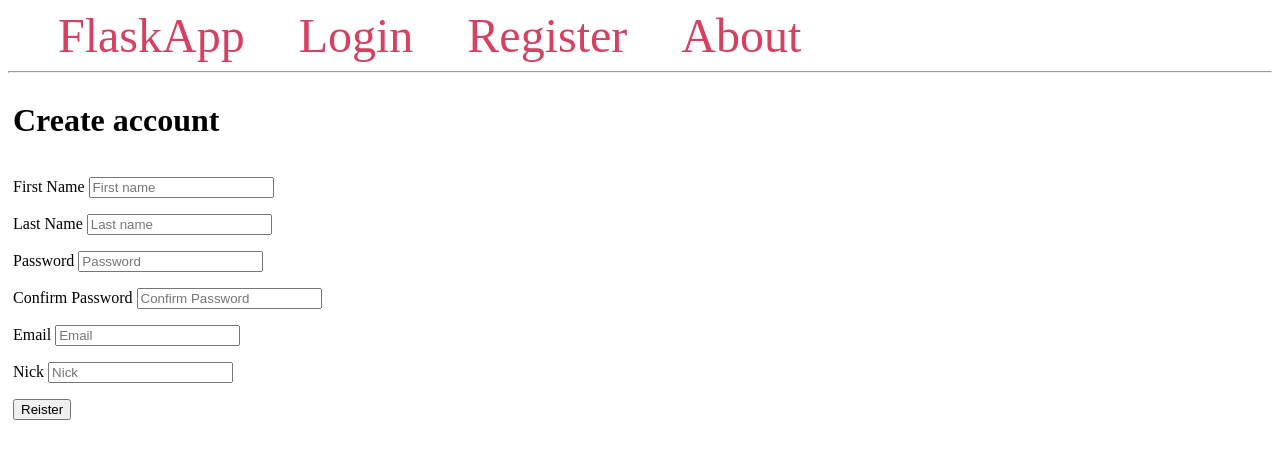
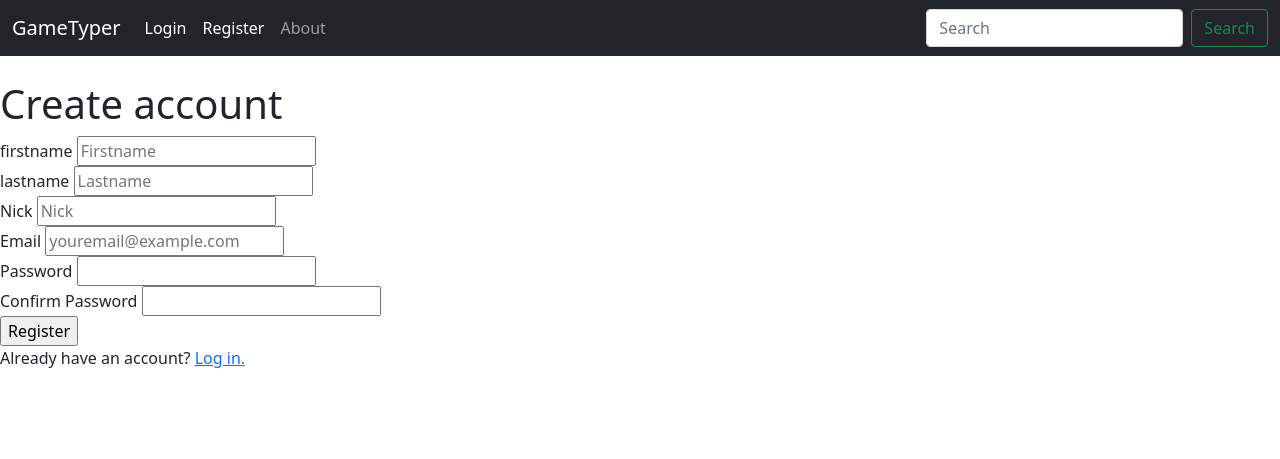
Before and after one commit to mateuszgua/game_typer, a Flask app: page /register/ in a window 1280 px wide. Shown: the top 459 px of the page. Run offline with Flask 2, Linux system fonts and the light colour scheme.

Commit message:
Fix: repair register user;Feat: add bootstrap

```diff
--- a/game_app/app.py
+++ b/game_app/app.py
@@ -1,4 +1,5 @@
 import os
+import uuid
 from flask import Flask, render_template, url_for, redirect, request, flash
 
 from flask_settings import Config
@@ -8,6 +9,7 @@ from flask_login import LoginManager, login_user, current_user, logout_user
 from database import db_session, init_db
 from models import User, Role
 from forms import RegistrationForm, LoginForm
+
 
 app = Flask(__name__, instance_relative_config=False)
 app.config.from_object('flask_settings.Config')
@@ -38,24 +40,32 @@ def user(user_id):
 def register():
     form = RegistrationForm()
     if form.validate_on_submit():
-        user = User(firstname=form.firstname.data,
-                    lastname=form.lastname.data,
-                    email=form.email.data,
-                    nick=form.nick.data,
-                    )
-        user.set_password(form.password1.data)
-        db_session.add(user)
-        db_session.commit()
-        return redirect(url_for('login'))
-    return render_template('register.html', register_form=form)
+        existing_user = User.query.filter_by(email=form.email.data).first()
+        if existing_user is None:
+            user = User(firstname=form.firstname.data,
+                        lastname=form.lastname.data,
+                        email=form.email.data,
+                        nick=form.nick.data,
+                        )
+            user.set_password(form.password1.data)
+            if user.fs_uniquifier is None:
+                user.fs_uniquifier = uuid.uuid4().hex
+            db_session.add(user)
+            db_session.commit()
+            return redirect(url_for('login'))
+        flash('A user already exist with thatt email address.')
+    return render_template('register.html', form=form)
 
 
 @app.route('/login/', methods=['POST', 'GET'])
 def login():
+    if current_user.is_authenticated:
+        return redirect(url_for('index'))
+
     form = LoginForm()
     if form.validate_on_submit():
         user = User.query.filter_by(email=form.email.data).first()
-        if user is not None and user.check_password(form.password1.data):
+        if user and user.check_password(password=form.password1.data):
             login_user(user)
 
             flash('Loged in successfully.')
@@ -63,7 +73,7 @@ def login():
             next = request.args.get('next')
             return redirect(next or url_for('index'))
         flash('Invalid login or password!')
-    return render_template('login.html', login_form=form)
+    return render_template('login.html', form=form)
 
 
 @app.route('/logout/')
@@ -125,6 +135,11 @@ def delete(user_id):
     return redirect(url_for('index'))
 
 
+@app.errorhandler(404)
+def page_not_found(error_description):
+    return render_template('404.html', error_description=error_description)
+
+
 if __name__ == '__main__':
     config = Config()
     with app.app_context():
--- a/game_app/models.py
+++ b/game_app/models.py
@@ -27,7 +27,7 @@ class User(Base, UserMixin):
     id = Column(Integer, primary_key=True)
     firstname = Column(String(100), nullable=False)
     lastname = Column(String(100), nullable=False)
-    password_hash = Column(String(100), nullable=False)
+    password_hash = Column(String(200), nullable=False)
     nick = Column(String(100), unique=True)
     email = Column(String(100), nullable=False, unique=True)
     active = Column(Boolean())
@@ -38,7 +38,7 @@ class User(Base, UserMixin):
                          backref=backref('users', lazy='dynamic'))
 
     def set_password(self, password):
-        self.password_hash = generate_password_hash(password)
+        self.password_hash = generate_password_hash(password, method='sha256')
 
     def check_password(self, password):
-        return check_password_hash(self.password, password)
+        return check_password_hash(self.password_hash, password)
--- a/game_app/templates/base.html
+++ b/game_app/templates/base.html
@@ -1,67 +1,36 @@
-<!DOCTYPE html>
+<!doctype html>
 <html lang="en">
 
 <head>
-    <meta charset="UTF-8">
-    <title>{% block title %} {% endblock %} - FlaskApp</title>
-    <style>
-        .title {
-            margin: 5px;
-        }
+    <!-- Required meta tags -->
+    <meta charset="utf-8">
+    <meta name="viewport" content="width=device-width, initial-scale=1">
 
-        .content {
-            margin: 5px;
-            width: 100%;
-            display: flex;
-            flex-direction: row;
-            flex-wrap: wrap;
-        }
+    <!-- Bootstrap CSS -->
+    <link href="https://cdn.jsdelivr.net/npm/bootstrap@5.0.2/dist/css/bootstrap.min.css" rel="stylesheet"
+        integrity="sha384-EVSTQN3/azprG1Anm3QDgpJLIm9Nao0Yz1ztcQTwFspd3yD65VohhpuuCOmLASjC" crossorigin="anonymous">
 
-        .student {
-            flex: 20%;
-            padding: 10px;
-            margin: 5px;
-            background-color: #f3f3f3;
-            inline-size: 100%;
-        }
-
-        .bio {
-            padding: 10px;
-            margin: 5px;
-            background-color: #ffffff;
-            color: #004835;
-        }
-
-        .name a {
-            color: #00a36f;
-            text-decoration: none;
-        }
-
-        nav a {
-            color: #d64161;
-            font-size: 3em;
-            margin-left: 50px;
-            text-decoration: none;
-        }
-    </style>
+    <title>Game Typer</title>
 </head>
 
 <body>
-    <nav>
-        <a href="{{ url_for('index') }}">FlaskApp</a>
-        {% if current_user.is_anonymous %}
-        <a href="{{ url_for('login') }}">Login</a>
-        {% else %}
-        <p>Welcome {{ current_user.nick }}</p>
-        <a href="{{ url_for('logout') }}">Logout</a>
-        {% endif %}
-        <a href="{{ url_for('register') }}">Register</a>
-        <a href="#">About</a>
-    </nav>
-    <hr>
+    {% include 'navbar.html' %}
+    <br />
     <div class="content">
         {% block content %} {% endblock %}
     </div>
+    <!-- Optional JavaScript; choose one of the two! -->
+
+    <!-- Option 1: Bootstrap Bundle with Popper -->
+    <script src="https://cdn.jsdelivr.net/npm/bootstrap@5.0.2/dist/js/bootstrap.bundle.min.js"
+        integrity="sha384-MrcW6ZMFYlzcLA8Nl+NtUVF0sA7MsXsP1UyJoMp4YLEuNSfAP+JcXn/tWtIaxVXM"
+        crossorigin="anonymous"></script>
+
+    <!-- Option 2: Separate Popper and Bootstrap JS -->
+    <!--
+    <script src="https://cdn.jsdelivr.net/npm/@popperjs/core@2.9.2/dist/umd/popper.min.js" integrity="sha384-IQsoLXl5PILFhosVNubq5LC7Qb9DXgDA9i+tQ8Zj3iwWAwPtgFTxbJ8NT4GN1R8p" crossorigin="anonymous"></script>
+    <script src="https://cdn.jsdelivr.net/npm/bootstrap@5.0.2/dist/js/bootstrap.min.js" integrity="sha384-cVKIPhGWiC2Al4u+LWgxfKTRIcfu0JTxR+EQDz/bgldoEyl4H0zUF0QKbrJ0EcQF" crossorigin="anonymous"></script>
+    -->
 </body>
 
 </html>
--- /dev/null
+++ b/game_app/templates/navbar.html
@@ -0,0 +1,32 @@
+<nav class="navbar navbar-expand-lg navbar-dark bg-dark">
+    <div class="container-fluid">
+        <a class="navbar-brand" href="{{ url_for('index') }}">GameTyper</a>
+        <button class="navbar-toggler" type="button" data-bs-toggle="collapse" data-bs-target="#navbarSupportedContent"
+            aria-controls="navbarSupportedContent" aria-expanded="false" aria-label="Toggle navigation">
+            <span class="navbar-toggler-icon"></span>
+        </button>
+        <div class="collapse navbar-collapse" id="navbarSupportedContent">
+            <ul class="navbar-nav me-auto mb-2 mb-lg-0">
+                {% if current_user.is_anonymous %}
+                <li class="nav-item">
+                    <a class="nav-link active" aria-current="page" href="{{ url_for('login') }}">Login</a>
+                </li>
+                {% else %}
+                <li class="nav-item">
+                    <a class="nav-link active" aria-current="page" href="{{ url_for('logout') }}">Logout</a>
+                </li>
+                {% endif %}
+                <li class="nav-item">
+                    <a class="nav-link active" aria-current="page" href="{{ url_for('register') }}">Register</a>
+                </li>
+                <li class="nav-item">
+                    <a class="nav-link" href="#">About</a>
+                </li>
+            </ul>
+            <form class="d-flex">
+                <input class="form-control me-2" type="search" placeholder="Search" aria-label="Search">
+                <button class="btn btn-outline-success" type="submit">Search</button>
+            </form>
+        </div>
+    </div>
+</nav>
--- a/game_app/templates/register.html
+++ b/game_app/templates/register.html
@@ -1,48 +1,102 @@
 {% extends 'base.html' %}
 
 {% block content %}
+
+{% for message in get_flashed_messages() %}
+<div class="alert alert-warning">
+    <button type="button" class="close" data-dismiss="alert">
+        x
+    </button>
+    {{ message }}
+</div>
+{% endfor %}
+
 <h1 style="width: 100%">{% block title %} Create account {% endblock %}</h1>
-<form method="post">
-    <div class="form">
-        <p>
-            <label for="form.firstname">First Name</label>
-            <input type="text" name="form.firstname" placeholder="First name">
-            </input>
-        </p>
+<form method="POST" action="/register/">
+    {{ form.csrf_token }}
 
-        <p>
-            <label for="form.lastname">Last Name</label>
-            <input type="text" name="form.lastname" placeholder="Last name">
-            </input>
-        </p>
+    <fieldset class="firstname">
+        {{ form.firstname.label }}
+        {{ form.firstname(placeholder='Firstname') }}
+        {% if form.firstname.errors %}
+        <ul class="errors">
+            {% for error in form.firstname.errors %}
+            <li>{{ error }}</li>
+            {% endfor %}
+        </ul>
+        {% endif %}
+    </fieldset>
 
-        <p>
-            <label for="form.password1">Password</label>
-            <input type="text" name="form.password1" placeholder="Password">
-            </input>
-        </p>
+    <fieldset class="lastname">
+        {{ form.lastname.label }}
+        {{ form.lastname(placeholder='Lastname') }}
+        {% if form.lastname.errors %}
+        <ul class="errors">
+            {% for error in form.lastname.errors %}
+            <li>{{ error }}</li>
+            {% endfor %}
+        </ul>
+        {% endif %}
+    </fieldset>
 
-        <p>
-            <label for="form.password2">Confirm Password</label>
-            <input type="text" name="form.password2" placeholder="Confirm Password">
-            </input>
-        </p>
+    <fieldset class="nick">
+        {{ form.nick.label }}
+        {{ form.nick(placeholder='Nick') }}
+        {% if form.nick.errors %}
+        <ul class="errors">
+            {% for error in form.nick.errors %}
+            <li>{{ error }}</li>
+            {% endfor %}
+        </ul>
+        {% endif %}
+    </fieldset>
 
-        <p>
-            <label for="form.email">Email</label>
-            <input type="email" name="form.email" placeholder="Email">
-            </input>
-        </p>
+    <fieldset class="email">
+        {{ form.email.label }}
+        {{ form.email(placeholder='youremail@example.com') }}
+        {% if form.email.errors %}
+        <ul class="errors">
+            {% for error in form.email.errors %}
+            <li>{{ error }}</li>
+            {% endfor %}
+        </ul>
+        {% endif %}
+    </fieldset>
 
-        <p>
-            <label for="form.nick">Nick</label>
-            <input type="text" name="form.nick" placeholder="Nick">
-            </input>
-        </p>
+    <fieldset class="password1">
+        {{ form.password1.label }}
+        {{ form.password1 }}
+        {% if form.password1.errors %}
+        <ul class="errors">
+            {% for error in form.password1.errors %}
+            <li>{{ error }}</li>
+            {% endfor %}
+        </ul>
+        {% endif %}
+    </fieldset>
 
-        <p>
-            <button type="register">Reister</button>
-        </p>
+    <fieldset class="password2">
+        {{ form.password2.label }}
+        {{ form.password2 }}
+        {% if form.password2.errors %}
+        <ul class="errors">
+            {% for error in form.password2.errors %}
+            <li>{{ error }}</li>
+            {% endfor %}
+        </ul>
+        {% endif %}
+    </fieldset>
+
+    <div class="submit-button">
+        {{ form.submit }}
     </div>
+
 </form>
+
+<div class="login-signup">
+    <div>
+        <span>Already have an account?</span>
+        <a href="{{ url_for('login') }}">Log in.</a>
+    </div>
+</div>
 {% endblock %}
```
Also changed, not shown: game_app/templates/404.html (added, +12 -0 lines), game_app/templates/500.html (added, +11 -0 lines), game_app/templates/login.html (+42 -11 lines).
